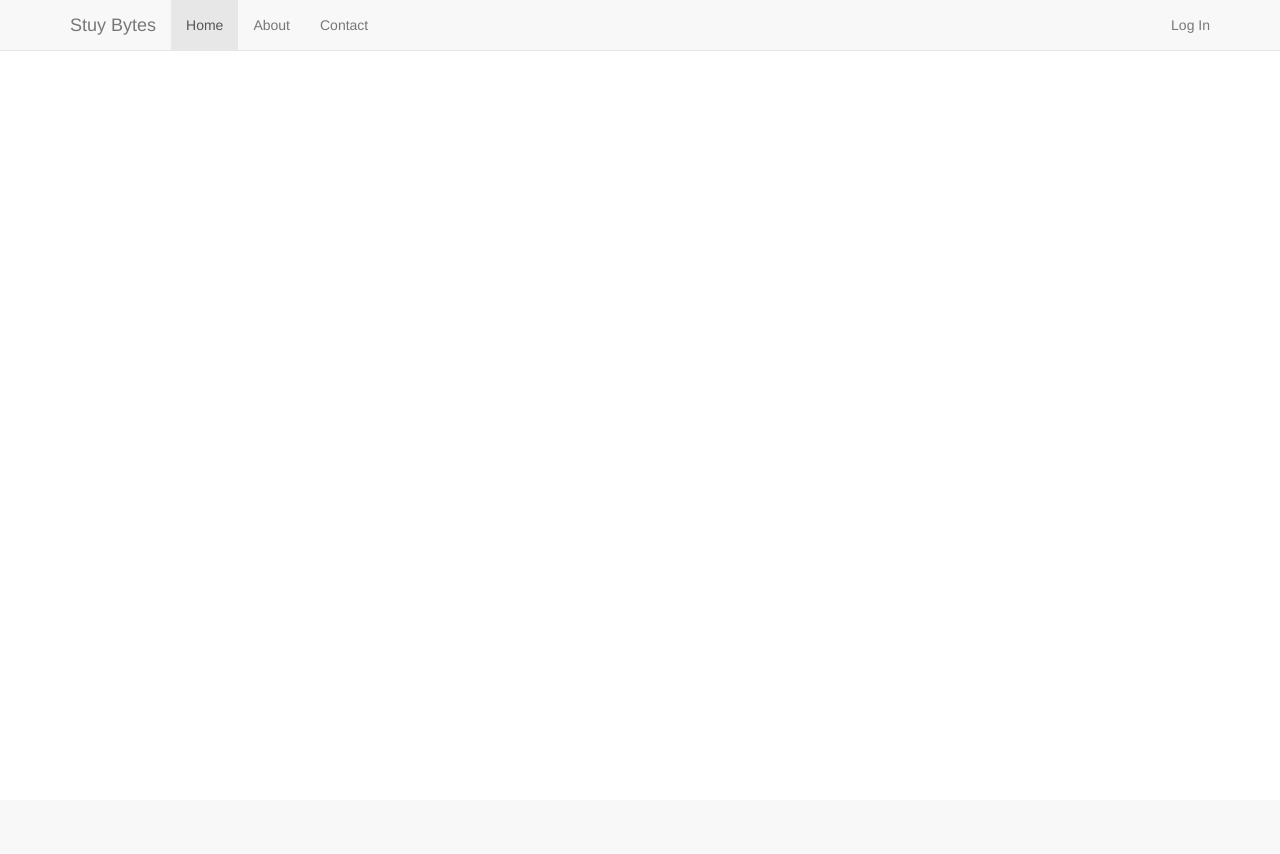
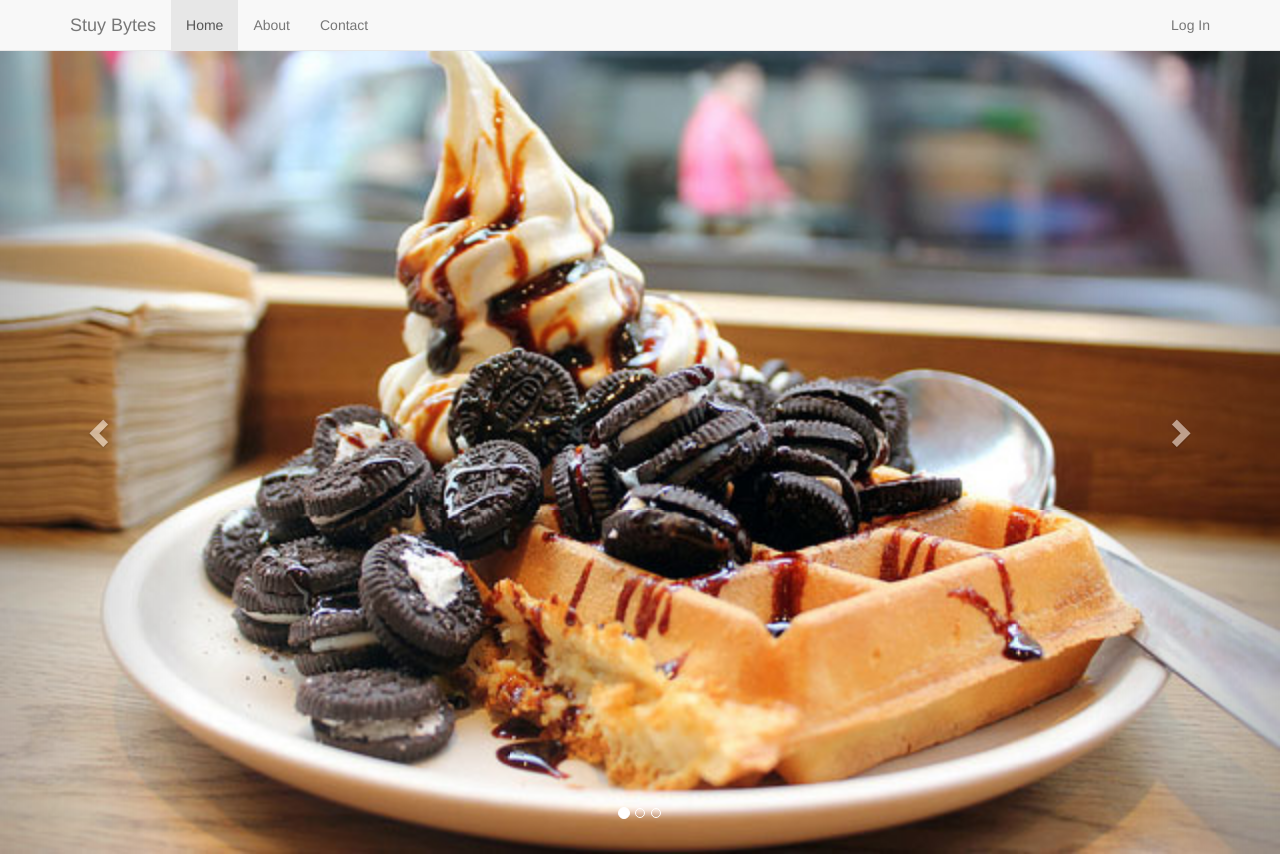
Before and after one commit to JeffreyZou13/ProjectBlogMe, a Flask app: page /home in a window 1280 px wide. Before the commit the page ends 51 px from the top, so only its background shows below. Run offline with Flask 2, Linux system fonts and the light colour scheme; some libraries are stand-ins or nearby versions.

Commit message:
fixed pics

```diff
--- a/templates/home.html
+++ b/templates/home.html
@@ -75,9 +75,7 @@
 	  <!-- Wrapper for slides -->
 	  <div class="carousel-inner" role="listbox">
 		  <div class="item active">
-			<div class="fill" style="background-image:url('../static/pictures/oreowaffles.jpg');">
-				<!--  <img src="../static/pictures/oreowaffles.jpg" alt="1: Oreo Waffles"> -->
-			</div>
+			<img src="../static/pictures/oreowaffles.jpg" alt="1: Oreo Waffles">
 		  </div>
 
 		  <div class="item">
```
